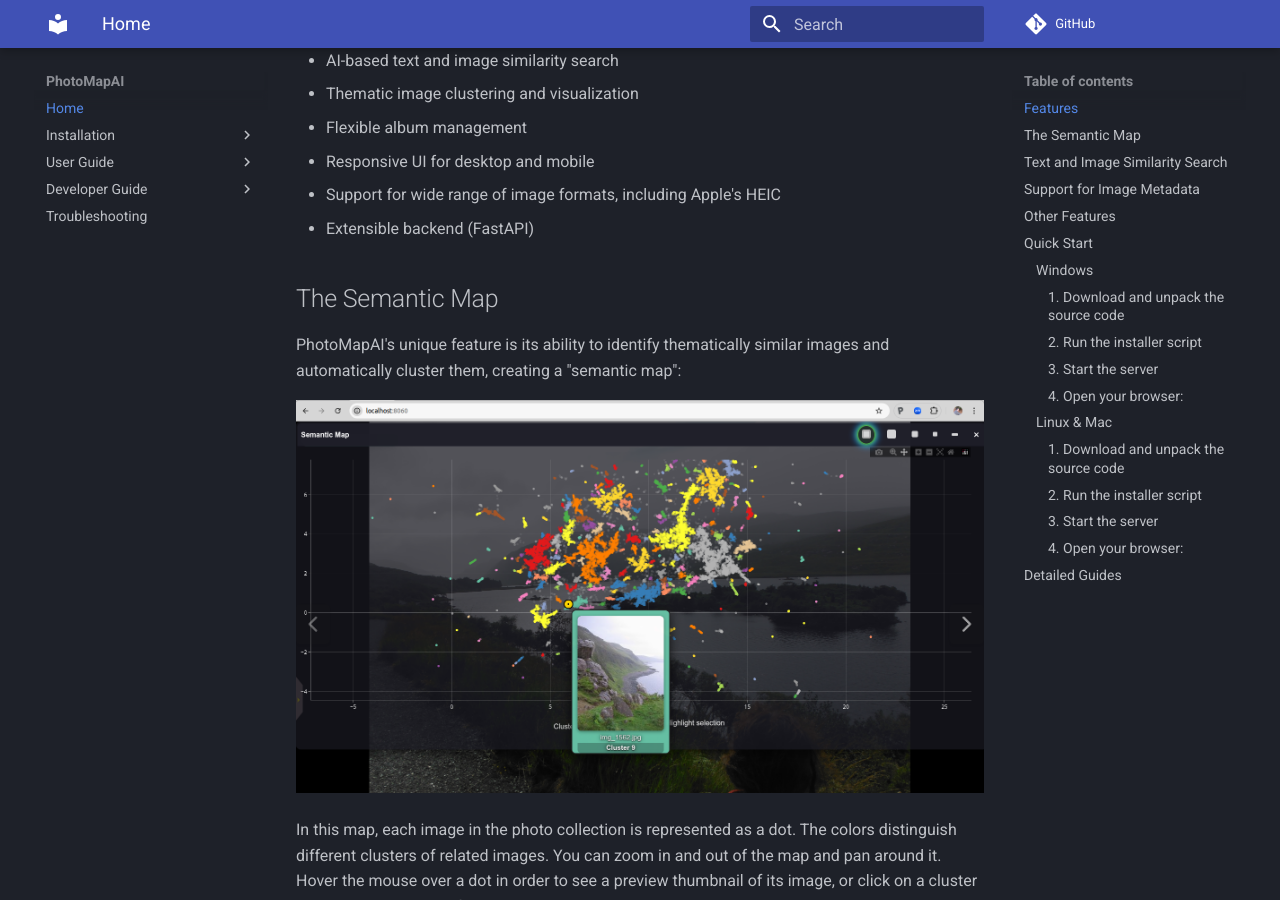
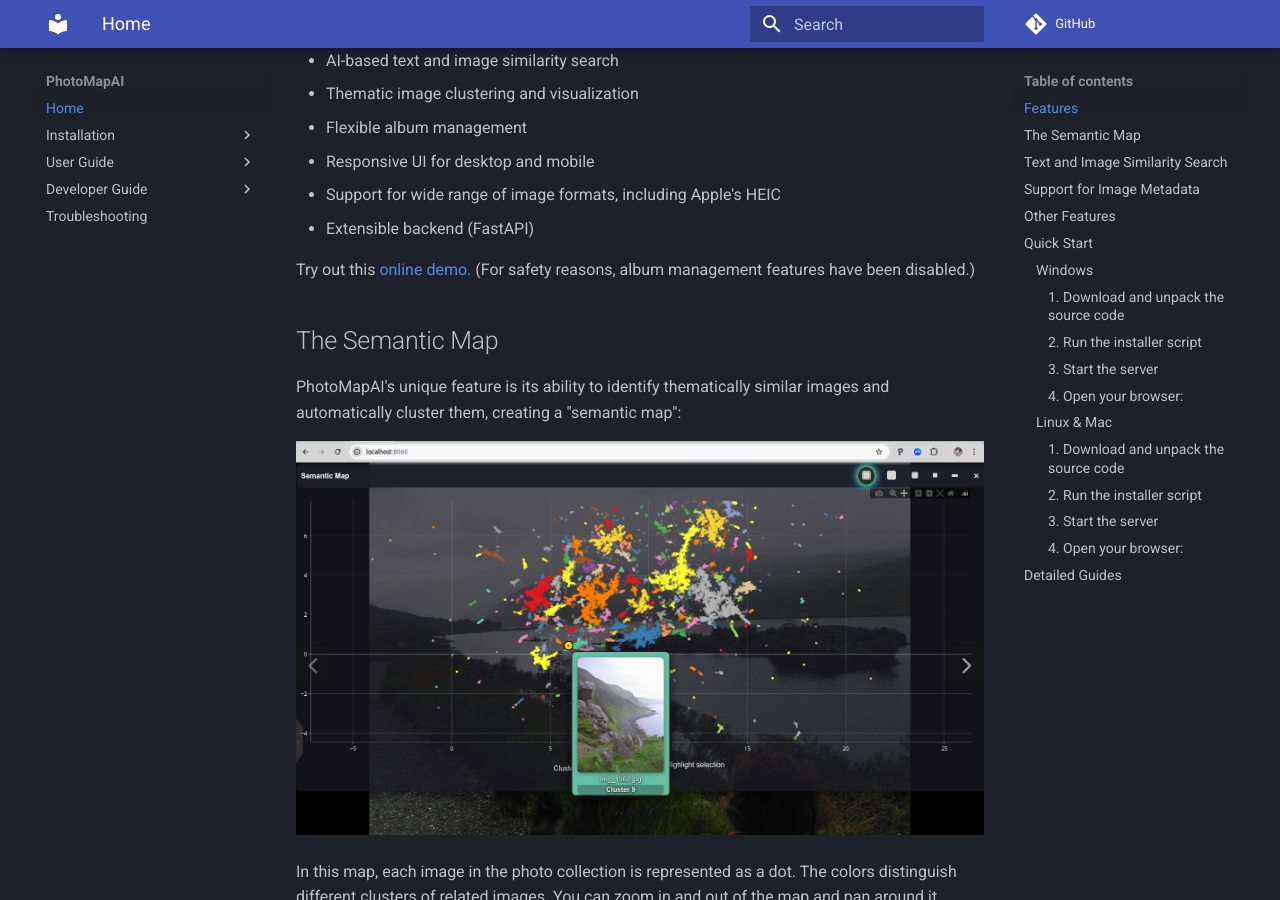
Before and after one commit to lstein/PhotoMapAI, an MkDocs documentation site: the page built from docs/index.md, in a window 1280 px wide and 900 px high, scrolled down 965 px. Built offline with MkDocs 1.6.1 and Material for MkDocs 9.7.7, drawn with Linux system fonts in a browser that asks for light colours; comment, search, counter and statistics services are not loaded.

Commit message:
add pointer to demo

```diff
--- a/docs/index.md
+++ b/docs/index.md
@@ -15,6 +15,8 @@
 - Responsive UI for desktop and mobile
 - Support for wide range of image formats, including Apple's HEIC
 - Extensible backend (FastAPI)
+
+Try out this <a href="https://photomap.4crabs.org">online demo.</a> (For safety reasons, album management features have been disabled.)
 
 ## The Semantic Map
 
```
Also changed, not shown: README.md (+2 -0 lines).
